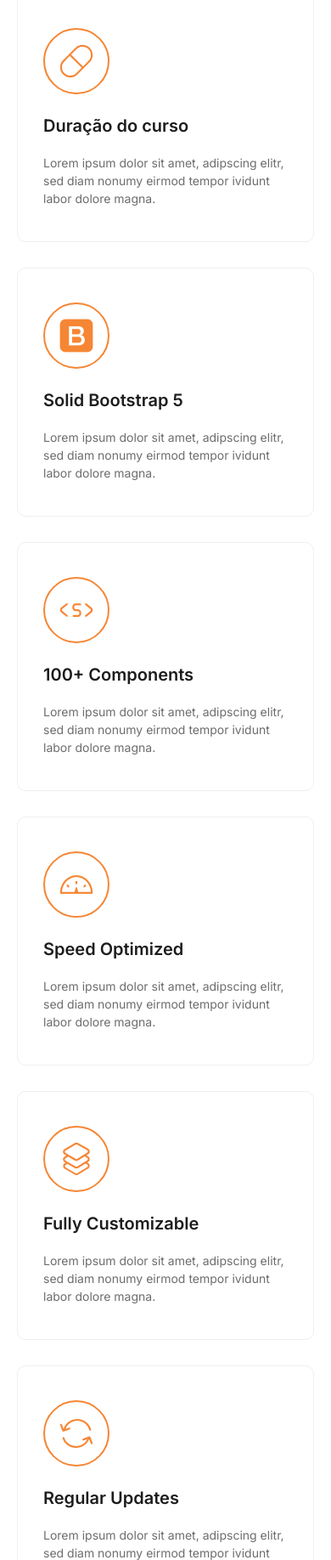
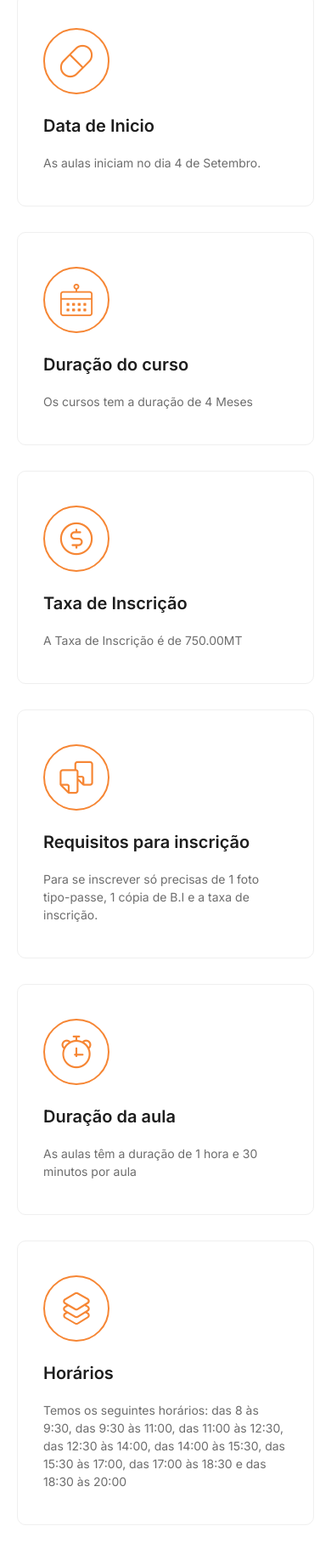
Before and after one commit to rnrnshn/tecnicol-lading-page, a plain HTML site: page index.html in a window 390 px wide. Shown: the part 4262-6098 px from the top of the page at 85% size. Drawn offline with Linux system fonts and the light colour scheme.

Commit message:
update info

```diff
--- a/index.html
+++ b/index.html
@@ -54,14 +54,14 @@
                   <a class="page-scroll active" href="#hero-area">Inicio</a>
                 </li>
                 <li class="nav-item">
-                  <a class="page-scroll" href="#services">Cursos</a>
+                  <a class="page-scroll" href="#blog">Cursos</a>
                 </li>
 
                 <li class="nav-item">
-                  <a class="page-scroll" href="#pricing">Pricing</a>
+                  <a class="page-scroll" href="#services">Informações</a>
                 </li>
                 <li class="nav-item">
-                  <a class="page-scroll" href="#contact">Contact</a>
+                  <a class="page-scroll" href="#contact">Contacto</a>
                 </li>
               </ul>
             </div>
@@ -267,10 +267,6 @@
             <div class="content">
               <h6>Inscrição</h6>
               <h2 class="fw-bold">Informações Adicionais</h2>
-              <!-- <p>
-                There are many variations of passages of Lorem Ipsum available,
-                but the majority have suffered alteration in some form.
-              </p> -->
             </div>
           </div>
         </div>
@@ -287,10 +283,9 @@
               <i class="lni lni-capsule"></i>
             </div>
             <div class="service-content">
-              <h4>Duração do curso</h4>
+              <h4>Data de Inicio</h4>
               <p>
-                Lorem ipsum dolor sit amet, adipscing elitr, sed diam nonumy
-                eirmod tempor ividunt labor dolore magna.
+                As aulas iniciam no dia 4 de Setembro.
               </p>
             </div>
           </div>
@@ -298,13 +293,12 @@
         <div class="col-lg-4 col-md-6">
           <div class="single-services">
             <div class="service-icon">
-              <i class="lni lni-bootstrap"></i>
+              <i class="lni lni-calendar"></i>
             </div>
             <div class="service-content">
-              <h4>Solid Bootstrap 5</h4>
+              <h4>Duração do curso</h4>
               <p>
-                Lorem ipsum dolor sit amet, adipscing elitr, sed diam nonumy
-                eirmod tempor ividunt labor dolore magna.
+                Os cursos tem a duração de 4 Meses
               </p>
             </div>
           </div>
@@ -312,13 +306,12 @@
         <div class="col-lg-4 col-md-6">
           <div class="single-services">
             <div class="service-icon">
-              <i class="lni lni-shortcode"></i>
+              <i class="lni lni-coin"></i>
             </div>
             <div class="service-content">
-              <h4>100+ Components</h4>
+              <h4>Taxa de Inscrição</h4>
               <p>
-                Lorem ipsum dolor sit amet, adipscing elitr, sed diam nonumy
-                eirmod tempor ividunt labor dolore magna.
+                A Taxa de Inscrição é de 750.00MT
               </p>
             </div>
           </div>
@@ -326,13 +319,25 @@
         <div class="col-lg-4 col-md-6">
           <div class="single-services">
             <div class="service-icon">
-              <i class="lni lni-dashboard"></i>
+              <i class="lni lni-files"></i>
             </div>
             <div class="service-content">
-              <h4>Speed Optimized</h4>
+              <h4>Requisitos para inscrição</h4>
               <p>
-                Lorem ipsum dolor sit amet, adipscing elitr, sed diam nonumy
-                eirmod tempor ividunt labor dolore magna.
+                Para se inscrever só precisas de 1 foto tipo-passe, 1 cópia de B.I e a taxa de inscrição.
+              </p>
+            </div>
+          </div>
+        </div>
+        <div class="col-lg-4 col-md-6">
+          <div class="single-services">
+            <div class="service-icon">
+              <i class="lni lni-alarm-clock"></i>
+            </div>
+            <div class="service-content">
+              <h4>Duração da aula</h4>
+              <p>
+                As aulas têm a duração de 1 hora e 30 minutos por aula
               </p>
             </div>
           </div>
@@ -343,24 +348,9 @@
               <i class="lni lni-layers"></i>
             </div>
             <div class="service-content">
-              <h4>Fully Customizable</h4>
+              <h4>Horários</h4>
               <p>
-                Lorem ipsum dolor sit amet, adipscing elitr, sed diam nonumy
-                eirmod tempor ividunt labor dolore magna.
-              </p>
-            </div>
-          </div>
-        </div>
-        <div class="col-lg-4 col-md-6">
-          <div class="single-services">
-            <div class="service-icon">
-              <i class="lni lni-reload"></i>
-            </div>
-            <div class="service-content">
-              <h4>Regular Updates</h4>
-              <p>
-                Lorem ipsum dolor sit amet, adipscing elitr, sed diam nonumy
-                eirmod tempor ividunt labor dolore magna.
+                Temos os seguintes horários: das 8 às 9:30, das 9:30 às 11:00, das 11:00 às 12:30, das 12:30 às 14:00, das 14:00 às 15:30, das 15:30 às 17:00, das 17:00 às 18:30 e das 18:30 às 20:00
               </p>
             </div>
           </div>
@@ -374,10 +364,10 @@
   <section id="contact" class="contact-section">
     <div class="container">
       <div class="row">
-        <div class="col-xl-4">
+        <div class="col-xl-12">
           <div class="contact-item-wrapper">
             <div class="row">
-              <div class="col-12 col-md-6 col-xl-12">
+              <div class="col-lg-4 col-md-6">
                 <div class="contact-item">
                   <div class="contact-icon">
                     <i class="lni lni-phone"></i>
@@ -389,7 +379,7 @@
                   </div>
                 </div>
               </div>
-              <div class="col-12 col-md-6 col-xl-12">
+              <div class="col-lg-4 col-md-6">
                 <div class="contact-item">
                   <div class="contact-icon">
                     <i class="lni lni-map-marker"></i>
@@ -401,7 +391,7 @@
                   </div>
                 </div>
               </div>
-              <div class="col-12 col-md-6 col-xl-12">
+              <div class="col-lg-4 col-md-6">
                 <div class="contact-item">
                   <div class="contact-icon">
                     <i class="lni lni-alarm-clock"></i>
```
